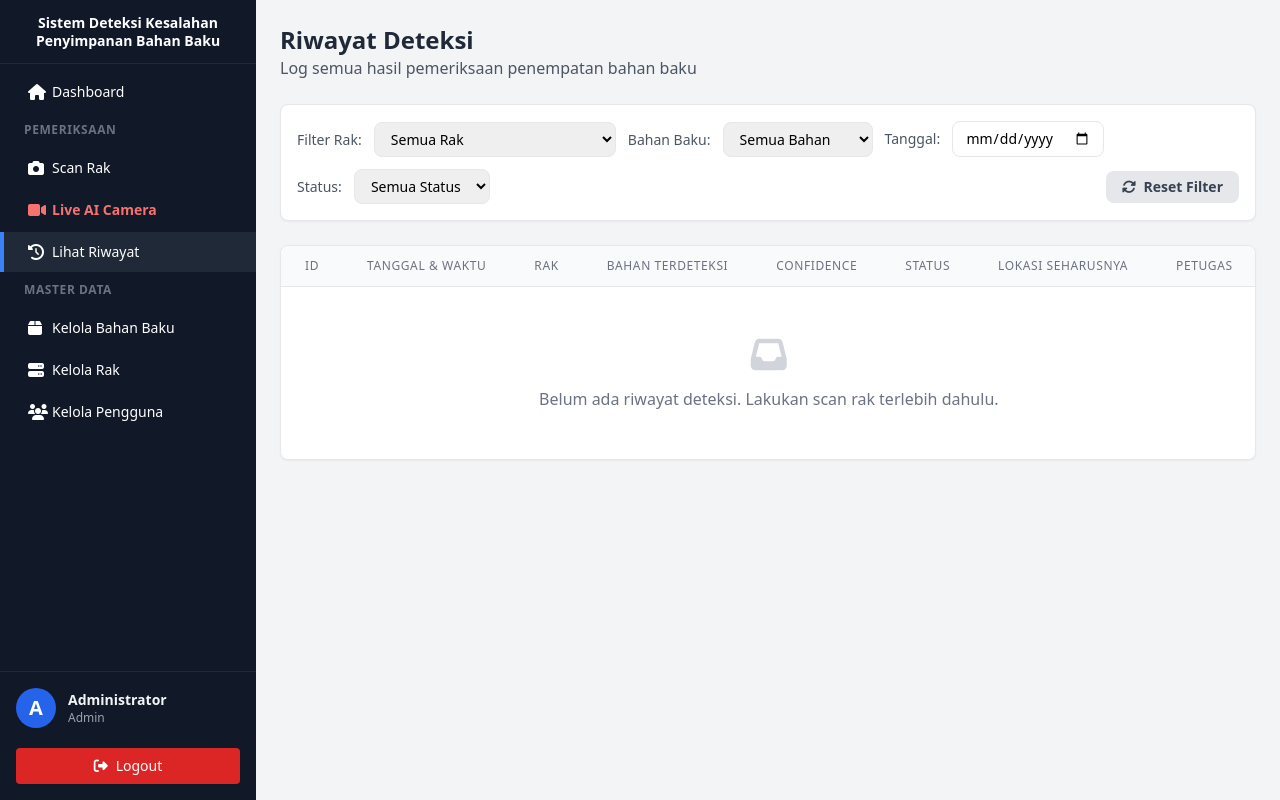
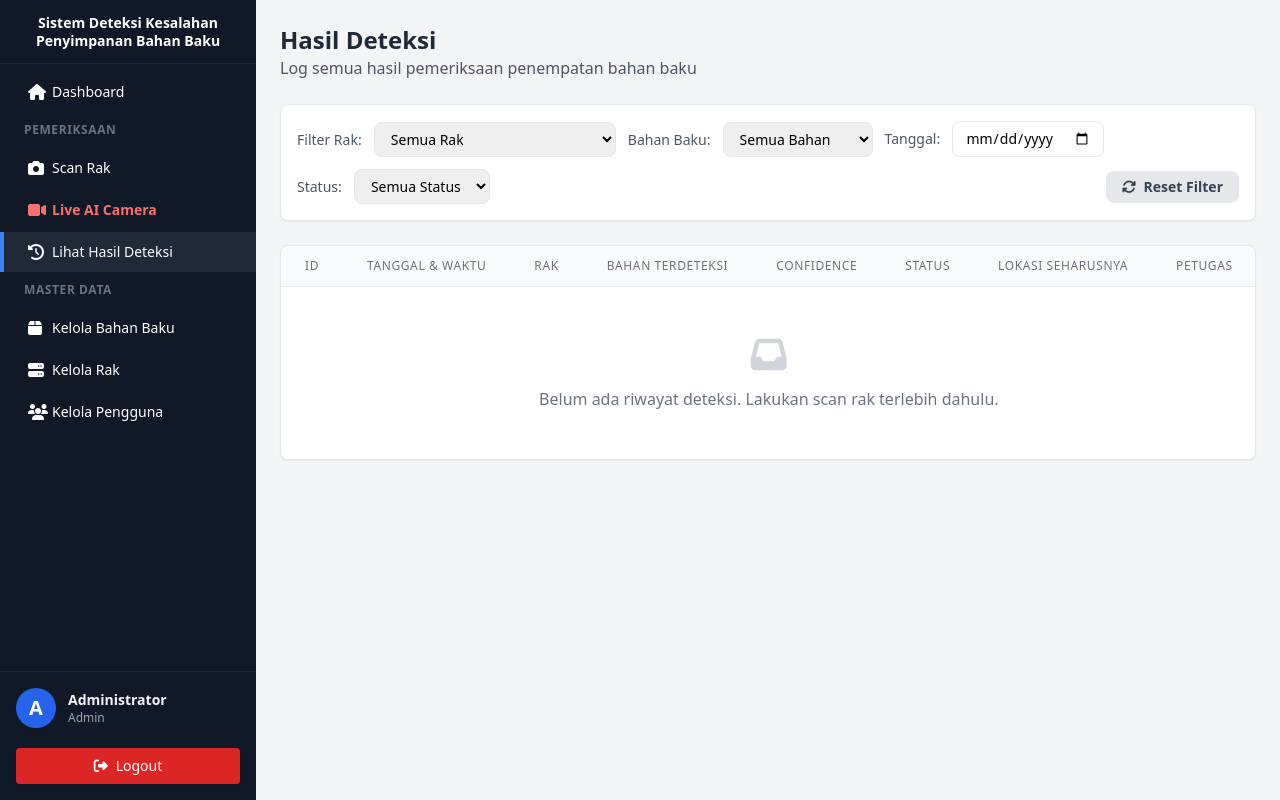
Before and after one commit to xinnxz/computer-vision-skripsi, a Flask app: page /riwayat in a window 1280 px wide. Run offline with Flask 3, Linux system fonts and the light colour scheme; a user stored in the database is signed in; data comes from the database, SQL or seed files in the repository; data that the repository does not hold is empty; some libraries are stand-ins or nearby versions.

Commit message:
style: change text 'Lihat Riwayat' to 'Lihat Hasil Deteksi'

```diff
--- a/templates/base.html
+++ b/templates/base.html
@@ -60,7 +60,7 @@
                 <li>
                     <a href="{{ url_for('riwayat') }}" class="flex items-center px-6 py-2.5 hover:bg-gray-800 transition-colors {% if request.endpoint == 'riwayat' %}bg-gray-800 border-l-4 border-blue-500{% else %}border-l-4 border-transparent{% endif %}">
                         <i class="fas fa-history w-6"></i>
-                        <span class="text-sm">Lihat Riwayat</span>
+                        <span class="text-sm">Lihat Hasil Deteksi</span>
                     </a>
                 </li>
 
--- a/templates/riwayat.html
+++ b/templates/riwayat.html
@@ -1,11 +1,11 @@
 {% extends 'base.html' %}
 
-{% block title %}Riwayat Deteksi - Sistem Deteksi Kesalahan Penyimpanan Bahan Baku{% endblock %}
+{% block title %}Hasil Deteksi - Sistem Deteksi Kesalahan Penyimpanan Bahan Baku{% endblock %}
 
 {% block content %}
 <div class="flex flex-col md:flex-row justify-between items-start md:items-center gap-4 mb-6">
     <div>
-        <h2 class="text-2xl font-bold text-gray-800">Riwayat Deteksi</h2>
+        <h2 class="text-2xl font-bold text-gray-800">Hasil Deteksi</h2>
         <p class="text-gray-600 text-sm md:text-base">Log semua hasil pemeriksaan penempatan bahan baku</p>
     </div>
 </div>
```
